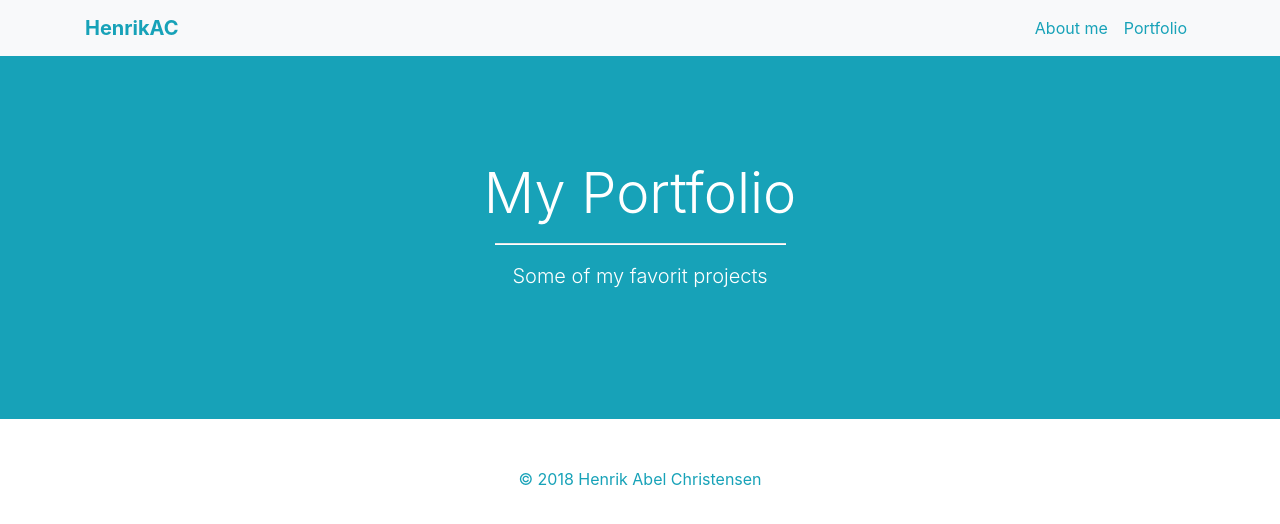
After one commit to alexeypodorozhnyi/HenrikAC, a Django app: page /portfolio/ in a window 1280 px wide. The commit adds this page. Shown: the top 524 px of the page. Run offline with Django 3.2, Linux system fonts and the light colour scheme; some libraries are stand-ins or nearby versions.

Commit message:
added urls and ListView for portfolioprojects + added portfolio photos

```diff
--- a/henrikac/henrikac/urls.py
+++ b/henrikac/henrikac/urls.py
@@ -14,11 +14,12 @@ Including another URLconf
     2. Add a URL to urlpatterns:  path('blog/', include('blog.urls'))
 """
 from django.contrib import admin
-from django.urls import path
+from django.urls import include, path
 
 from . import views
 
 urlpatterns = [
     path('admin/', admin.site.urls),
-    path('', views.home, name='home')
+    path('portfolio/', include('portfolioprojects.urls', namespace='portfolio')),
+    path('', views.home, name='home'),
 ]
--- /dev/null
+++ b/henrikac/portfolioprojects/templates/portfolioprojects/portfolioproject_list.html
@@ -0,0 +1,10 @@
+{% extends '_layout.html' %}
+
+{% block title %}My Portfolio {{ block.super }}{% endblock %}
+
+{% block heading %}My Portfolio{% endblock %}
+
+{% block subheading %}Some of my favorit projects{% endblock %}
+
+{% block content %}
+{% endblock %}
--- /dev/null
+++ b/henrikac/portfolioprojects/urls.py
@@ -0,0 +1,8 @@
+from django.urls import path
+
+from . import views
+
+app_name = 'portfolioprojects'
+urlpatterns = [
+    path('', views.PortfolioProjectListView.as_view(), name='list'),
+]
--- a/henrikac/portfolioprojects/views.py
+++ b/henrikac/portfolioprojects/views.py
@@ -1,3 +1,7 @@
-from django.shortcuts import render
+from django.views import generic
 
-# Create your views here.
+from . import models
+
+
+class PortfolioProjectListView(generic.ListView):
+    model = models.PortfolioProject
--- a/henrikac/templates/_layout.html
+++ b/henrikac/templates/_layout.html
@@ -22,7 +22,7 @@
                             <a href="{% url 'home' %}" class="nav-link text-info">About me</a>
                         </li>
                         <li class="nav-item">
-                            <a href="#" class="nav-link text-info">Portfolio</a>
+                            <a href="{% url 'portfolio:list' %}" class="nav-link text-info">Portfolio</a>
                         </li>
                     </ul>
                 </div>
```
Also changed, not shown: henrikac/assets/img/bookmarks.png (added), henrikac/assets/img/kemispil.png (added), henrikac/assets/img/random_quote.png (added).
